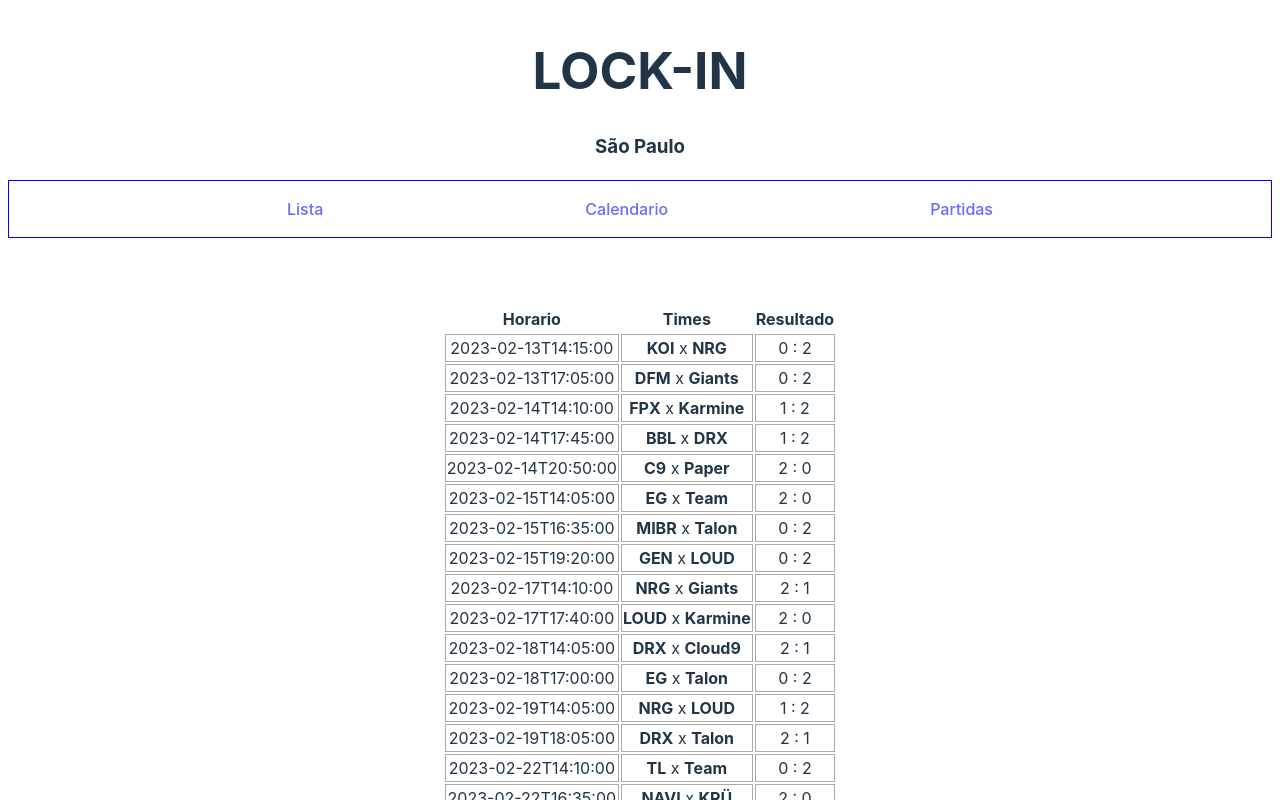
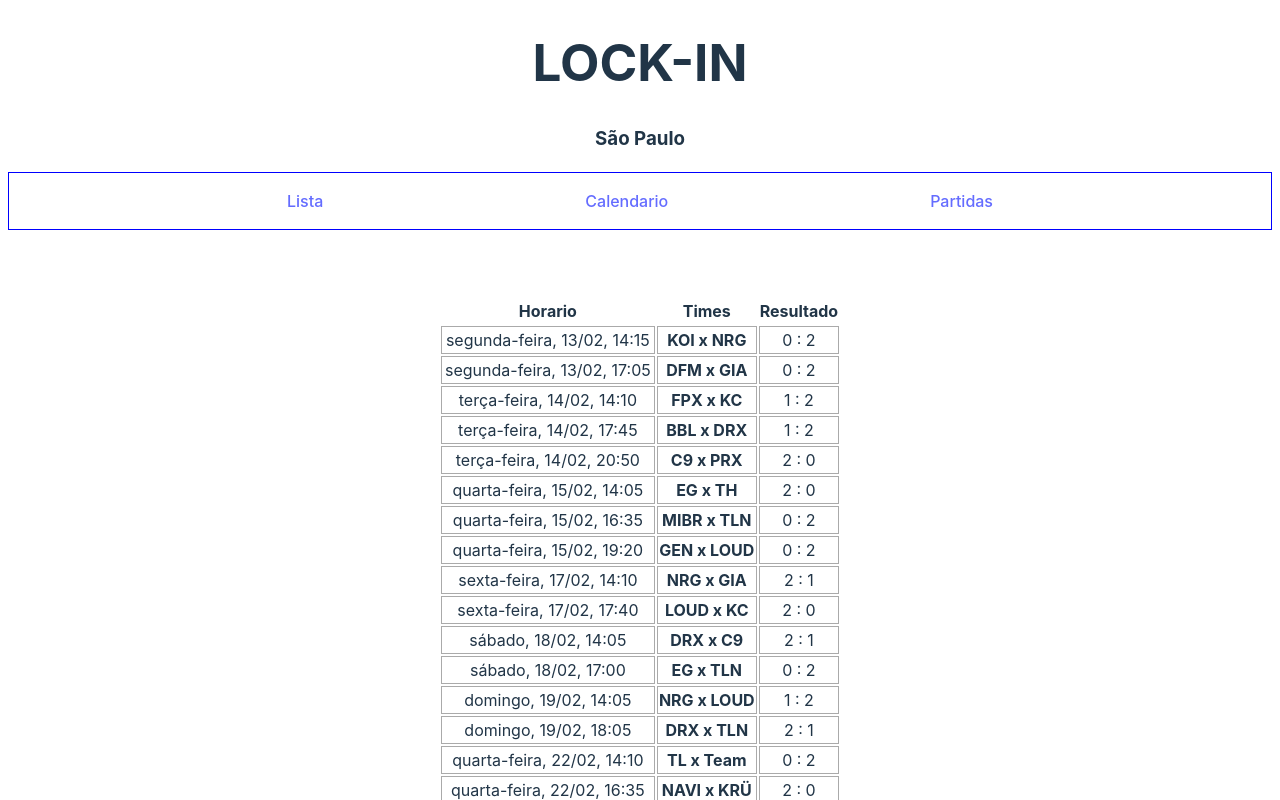
Before and after one commit to G-Casaes-Portifolio/valorant-lockin-scheduling, a React (Vite) app: page /table in a window 1280 px wide. Shown: the top 800 px of the page. Built offline with nearby package versions, Linux system fonts and the light colour scheme.

Commit message:
modificações no estilo de todas as views

```diff
--- a/src/App.css
+++ b/src/App.css
@@ -8,23 +8,28 @@
   text-align: center;
 }
 
+
 /* APP COMPONENTS */
-.main-panel {
-  display: flex;
-  flex-flow: column nowrap;
+.header {
+  position: -webkit-sticky;
+  position: sticky;
+  top: 0;
 }
-.main-panel .nav {
+.header .nav {
   display: flex;
   justify-content: space-evenly;
   padding: 1rem;
   border: blue thin solid;
 }
-.main-panel div:last-child {
-  margin: auto;
+/* PANEL COMPONENT */
+.panel {
+  overflow: auto;
 }
 /* LIST VIEW */
 #list-panel {
+  margin: auto;
   display: grid;
+  max-width: 1240px;
   grid-template-columns: 1fr 1fr 1fr;
 }
 
@@ -41,7 +46,16 @@
 .round-container h1 {
   font-size: 24px;
   padding: 0 4.5rem;
+  text-align: center;
   cursor: pointer;
+}
+.round-container ul {
+  display: flex;
+  flex-direction: column;
+  align-items: center;
+}
+.round-container ul li {
+  text-align: left;
 }
 
 .content {
@@ -50,29 +64,6 @@
 .content:active {
   display: block;
 }
-/* TABLE VIEW */
-.table-view {
-  display: flex;
-  justify-content: center;
-  padding: 3em;
-}
-/* .panel {
-  display: flex;
-  flex-flow: column wrap;
-  height: 30vh;
-  overflow: auto;
-} */
-
-.table-view table {
-  padding: 1em 0 0;
-  border: white 2px solid;
-  border-radius: 18px;
-
-}
-.table-view table td {
-  border: #AAAAAA 1px solid;
-}
-
 /* CALENDAR VIEW */
 #calendar-view table {
   display: grid;
@@ -95,3 +86,20 @@
 #calendar-view td .day-in-month {
   color: var(--calendar-main-color);
 }
+/* TABLE VIEW */
+#table-view {
+  display: flex;
+  justify-content: center;
+  padding: 3em;
+}
+#table-view table {
+  padding: 1em 0 0;
+  border: white 2px solid;
+  border-radius: 18px;
+}
+#table-view table td {
+  border: #AAAAAA 1px solid;
+}
+#participants {
+  font-weight: 700;
+}
--- a/src/App.jsx
+++ b/src/App.jsx
@@ -3,7 +3,8 @@ import './App.css';
 
 export default function App() {
   return (
-    <div className='main-panel'>
+    <div className="app">
+      <div className='header'>
         <div className='title'>
           <h1>LOCK-IN</h1>
           <h3>São Paulo</h3>
@@ -13,6 +14,7 @@ export default function App() {
           <Link to='calendar'>Calendario</Link>
           <Link to='table'>Partidas</Link>
         </div>
+      </div>
       <Outlet />
     </div>
   )
--- a/src/components/Table.jsx
+++ b/src/components/Table.jsx
@@ -1,9 +1,11 @@
 import data from "../data/games2.json"
 
 export default function Table() {
+  const options = {weekday: 'long', month: 'numeric', day: 'numeric',
+    hour: '2-digit', minute: '2-digit'}
+
   return(
-    <div className="panel">
-          <div className="table-view">
+    <div id="table-view" className="panel">
       <table>
         <thead>
           <tr>
@@ -16,19 +18,27 @@ export default function Table() {
         {data.games.map((game, id) => {
           const siglaParticipant1 = game.participant1.split(' ', 1)
           const siglaParticipant2 = game.participant2.split(' ', 1)
+          const placar = game.finalScore.split(":")
+          if(placar[0] > placar[1]){
+            let winner = placar[0];
+          }
           return(
             <tr key={id}>
-              <td>{game.datetime}</td>
-              <td>
-                <b>{siglaParticipant1}</b> x <b>{siglaParticipant2}</b>
+              <td id="date">
+                {new Date(game.datetime).toLocaleDateString(
+                  'pt-BR', options).toString()}
               </td>
-              <td>{game.finalScore}</td>
+              <td id="participants">
+                {siglaParticipant1} x {siglaParticipant2}
+              </td>
+              <td id="score">
+                {game.finalScore}
+              </td>
             </tr>
           )
         })}
         </tbody>
       </table>
-    </div>
     </div>
 
 
--- a/src/data/games2.json
+++ b/src/data/games2.json
@@ -12,14 +12,14 @@
       "round": "Round of 32",
       "participant1": "DFM DetonatioN FocusMe",
       "finalScore": "0 : 2",
-      "participant2": "Giants GIA"
+      "participant2": "GIA Giants"
     },
     {
       "datetime": "2023-02-14T14:10:00",
       "round": "Round of 32",
       "participant1": "FPX FunPlus Phoenix",
       "finalScore": "1 : 2",
-      "participant2": "Karmine Corp KC"
+      "participant2": "KC Karmine Corp"
     },
     {
       "datetime": "2023-02-14T17:45:00",
@@ -33,21 +33,21 @@
       "round": "Round of 32",
       "participant1": "C9 Cloud9",
       "finalScore": "2 : 0",
-      "participant2": "Paper Rex PRX"
+      "participant2": "PRX Paper Rex"
     },
     {
       "datetime": "2023-02-15T14:05:00",
       "round": "Round of 32",
       "participant1": "EG Evil Geniuses",
       "finalScore": "2 : 0",
-      "participant2": "Team Heretics TH"
+      "participant2": "TH Team Heretics"
     },
     {
       "datetime": "2023-02-15T16:35:00",
       "round": "Round of 32",
       "participant1": "MIBR MIBR",
       "finalScore": "0 : 2",
-      "participant2": "Talon Esports TLN"
+      "participant2": "TLN Talon Esports"
     },
     {
       "datetime": "2023-02-15T19:20:00",
@@ -61,28 +61,28 @@
       "round": "Round of 16",
       "participant1": "NRG NRG",
       "finalScore": "2 : 1",
-      "participant2": "Giants GIA"
+      "participant2": "GIA Giants"
     },
     {
       "datetime": "2023-02-17T17:40:00",
       "round": "Round of 16",
       "participant1": "LOUD LOUD",
       "finalScore": "2 : 0",
-      "participant2": "Karmine Corp KC"
+      "participant2": "KC Karmine Corp"
     },
     {
       "datetime": "2023-02-18T14:05:00",
       "round": "Round of 16",
       "participant1": "DRX DRX",
       "finalScore": "2 : 1",
-      "participant2": "Cloud9 C9"
+      "participant2": "C9 Cloud9"
     },
     {
       "datetime": "2023-02-18T17:00:00",
       "round": "Round of 16",
       "participant1": "EG Evil Geniuses",
       "finalScore": "0 : 2",
-      "participant2": "Talon Esports TLN"
+      "participant2": "TLN Talon Esports"
     },
     {
       "datetime": "2023-02-19T14:05:00",
@@ -96,7 +96,7 @@
       "round": "Quarterfinals",
       "participant1": "DRX DRX",
       "finalScore": "2 : 1",
-      "participant2": "Talon Esports TLN"
+      "participant2": "TLN Talon Esports"
     },
     {
       "datetime": "2023-02-22T14:10:00",
@@ -117,105 +117,105 @@
       "round": "Round of 32",
       "participant1": "ZETA ZETA DIVISION",
       "finalScore": "0 : 2",
-      "participant2": "Leviatán LEV"
+      "participant2": "LEV Leviatán"
     },
     {
       "datetime": "2023-02-23T14:10:00",
       "round": "Round of 32",
       "participant1": "VIT Team Vitality",
       "finalScore": "2 : 1",
-      "participant2": "Global Esports GE"
+      "participant2": "GE Global Esports"
     },
     {
       "datetime": "2023-02-23T17:15:00",
       "round": "Round of 32",
       "participant1": "FUT FUT Esports",
       "finalScore": "2 : 0",
-      "participant2": "Rex Regum Qeon RRQ"
+      "participant2": "RRQ Rex Regum Qeon"
     },
     {
       "datetime": "2023-02-23T19:30:00",
       "round": "Round of 32",
       "participant1": "100T 100 Thieves",
       "finalScore": "2 : 1",
-      "participant2": "EDward Gaming EDG"
+      "participant2": "EDG EDward Gaming"
     },
     {
       "datetime": "2023-02-24T14:05:00",
       "round": "Round of 32",
       "participant1": "SEN Sentinels",
       "finalScore": "0 : 2",
-      "participant2": "Fnatic FNC"
+      "participant2": "FNC Fnatic"
     },
     {
       "datetime": "2023-02-24T16:50:00",
       "round": "Round of 32",
       "participant1": "T1 T1",
       "finalScore": "0 : 2",
-      "participant2": "FURIA Esports FUR"
+      "participant2": "FUR FURIA Esports"
     },
     {
       "datetime": "2023-02-25T14:05:00",
       "round": "Round of 16",
       "participant1": "TS Team Secret",
       "finalScore": "0 : 2",
-      "participant2": "Natus Vincere NAVI"
+      "participant2": "NAVI Natus Vincere"
     },
     {
       "datetime": "2023-02-25T16:30:00",
       "round": "Round of 16",
       "participant1": "LEV Leviatán",
       "finalScore": "2 : 0",
-      "participant2": "Team Vitality VIT"
+      "participant2": "VIT Team Vitality"
     },
     {
       "datetime": "2023-02-26T14:05:00",
       "round": "Round of 16",
       "participant1": "FUT FUT Esports",
       "finalScore": "1 : 2",
-      "participant2": "100 Thieves 100T"
+      "participant2": "100T 100 Thieves"
     },
     {
       "datetime": "2023-02-26T17:35:00",
       "round": "Round of 16",
       "participant1": "FNC Fnatic",
       "finalScore": "2 : 0",
-      "participant2": "FURIA Esports FUR"
+      "participant2": "FUR FURIA Esports"
     },
     {
       "datetime": "2023-02-27T14:05:00",
       "round": "Quarterfinals",
       "participant1": "NAVI Natus Vincere",
       "finalScore": "2 : 0",
-      "participant2": "Leviatán LEV"
+      "participant2": "LEV Leviatán"
     },
     {
       "datetime": "2023-02-27T16:25:00",
       "round": "Quarterfinals",
       "participant1": "100T 100 Thieves",
       "finalScore": "0 : 2",
-      "participant2": "Fnatic FNC"
+      "participant2": "FNC Fnatic"
     },
     {
-      "datetime": "2023-03-2T14:10:00",
+      "datetime": "2023-03-02T14:10:00",
       "round": "Semifinals",
       "participant1": "LOUD LOUD",
       "finalScore": "3 : 2",
       "participant2": "DRX DRX"
     },
     {
-      "datetime": "2023-03-3T14:05:00",
+      "datetime": "2023-03-03T14:05:00",
       "round": "Semifinals",
       "participant1": "NAVI Natus Vincere",
       "finalScore": "0 : 3",
-      "participant2": "Fnatic FNC"
+      "participant2": "FNC Fnatic"
     },
     {
-      "datetime": "2023-03-4T15:00:00",
+      "datetime": "2023-03-04T15:00:00",
       "round": "Grand Final",
       "participant1": "LOUD LOUD",
       "finalScore": "2 : 3",
-      "participant2": "Fnatic FNC"
+      "participant2": "FNC Fnatic"
     }
   ]
 }
```
Lines whose indentation alone changed are shown as unchanged.
